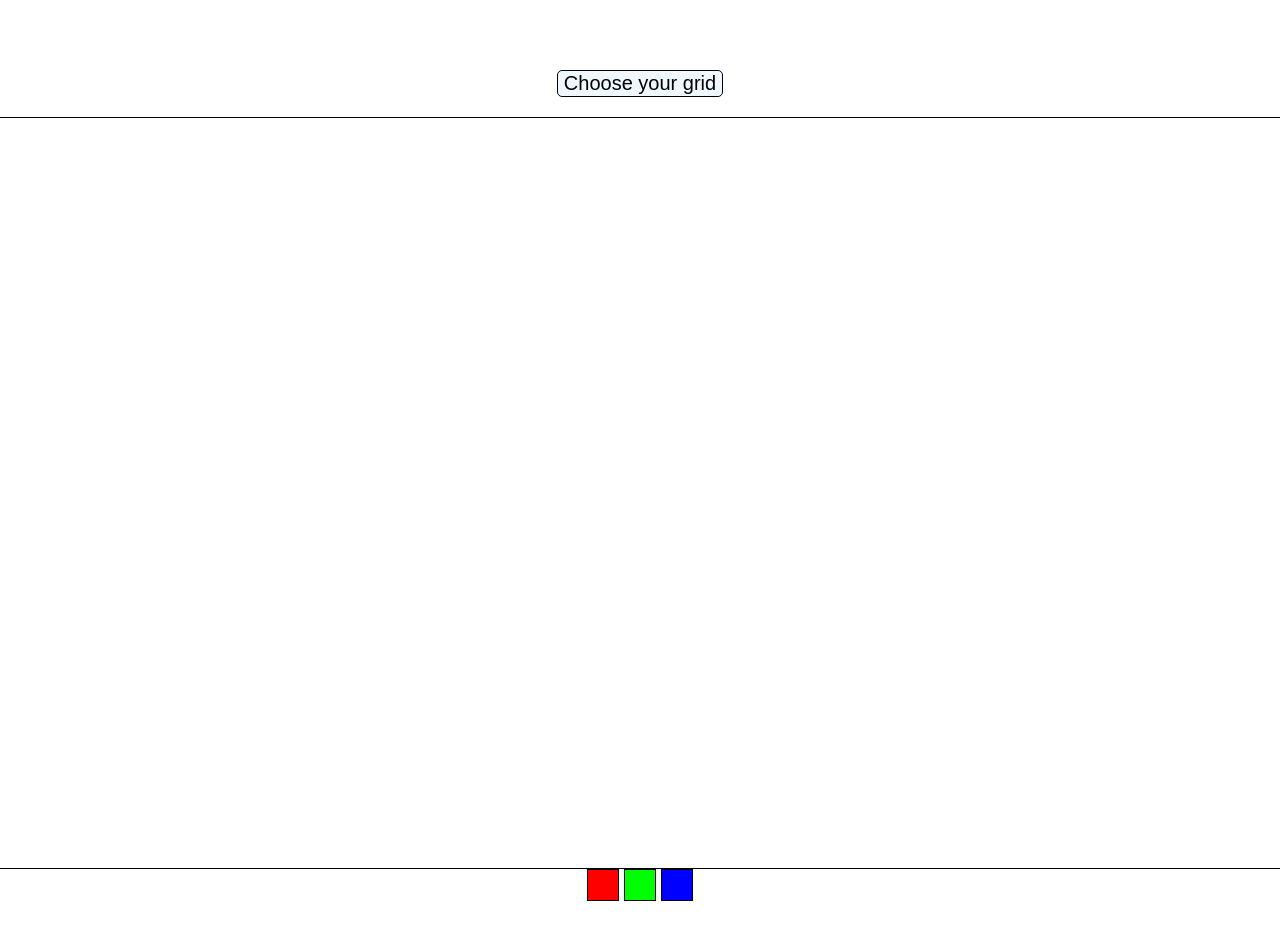
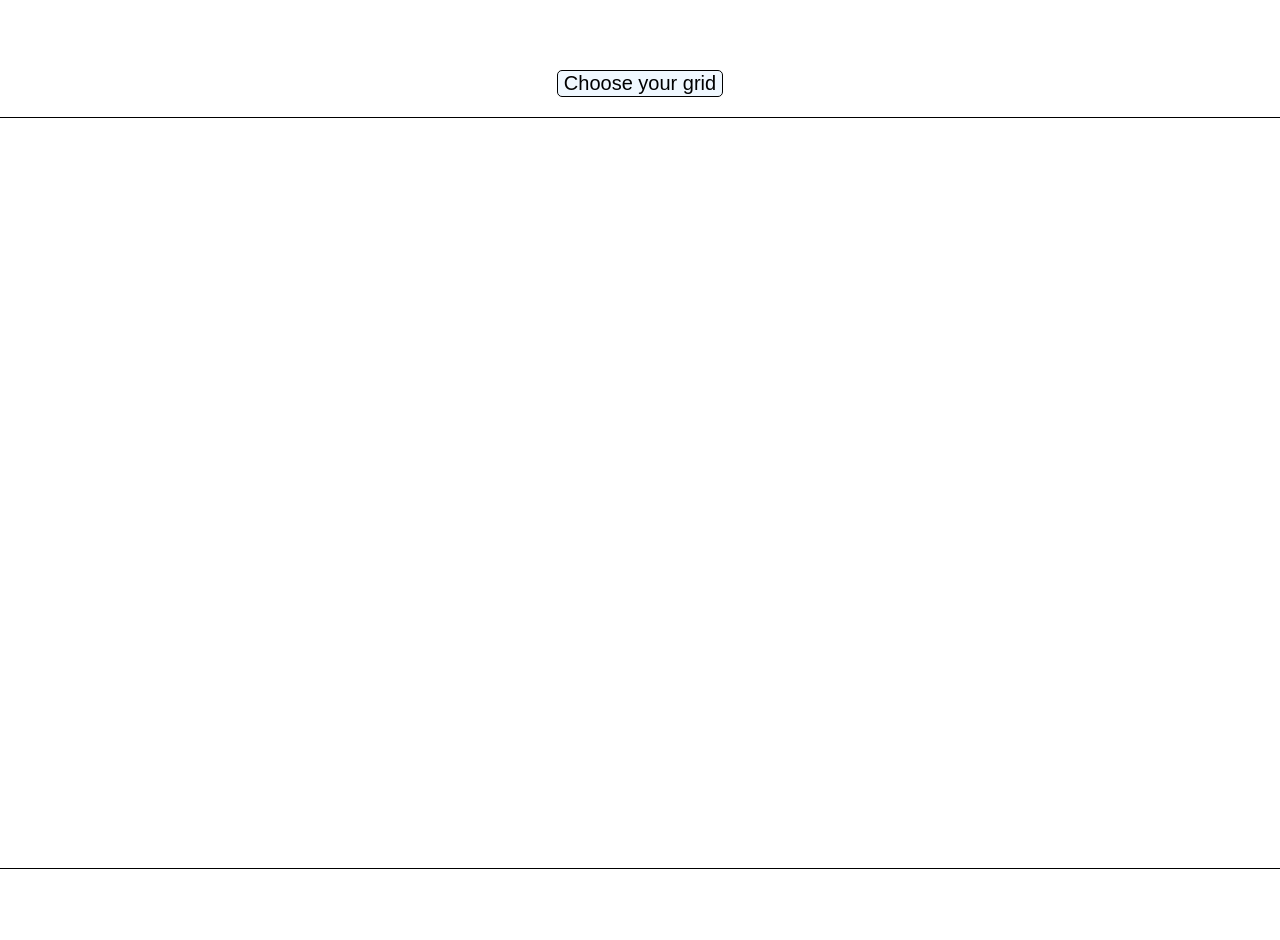
Before and after one commit to mik8920/Etch-a-Sketch_Project, a plain HTML site: page index.html in a window 1280 px wide. Shown: the top 940 px of the page. After the commit the page ends 919 px from the top, so only its background shows below. Drawn offline with Linux system fonts and the light colour scheme.

Commit message:
change the color pallete to random color

```diff
--- a/index.html
+++ b/index.html
@@ -9,24 +9,6 @@
   <body>
     <button id="gridButton">Choose your grid</button>
     <div class="gridContainer"></div>
-    <div class="color-palette" id="colorPalette">
-      <!-- Add color options here -->
-      <div
-        class="color-option"
-        style="background-color: #ff0000"
-        onclick="selectColor('#ff0000')"
-      ></div>
-      <div
-        class="color-option"
-        style="background-color: #00ff00"
-        onclick="selectColor('#00ff00')"
-      ></div>
-      <div
-        class="color-option"
-        style="background-color: #0000ff"
-        onclick="selectColor('#0000ff')"
-      ></div>
-      <!-- Add more color options as needed -->
     </div>
     <script src="/script.js"></script>
   </body>
--- a/script.js
+++ b/script.js
@@ -26,11 +26,11 @@ gridButton.addEventListener("mouseout", () => {
   gridButton.style.cursor = "default";
 });
 
-/* const getRandomColor = () => {
+const getRandomColor = () => {
   const randomRGB = () => Math.floor(Math.random() * 256);
   return `rgb(${randomRGB()}, ${randomRGB()}, ${randomRGB()})`;
 };
- */
+
 
 function selectColor(color) {
   selectedColor = color;
@@ -50,7 +50,7 @@ const gridFunction = () => {
 
     gridSquare.addEventListener("mouseover", () => {
       if (isMouseDown) {
-        gridSquare.style.backgroundColor = selectedColor;
+        gridSquare.style.backgroundColor = getRandomColor()
       }
     });
 
@@ -60,7 +60,7 @@ const gridFunction = () => {
 
     gridSquare.addEventListener("mousedown", () => {
       isMouseDown = true;
-      gridSquare.style.backgroundColor = selectedColor;
+      gridSquare.style.backgroundColor = getRandomColor()
     });
   }
 };
--- a/style.css
+++ b/style.css
@@ -9,7 +9,6 @@ body {
 
 .gridContainer {
   display: flex;
-  /* align-items: space-around; */
   border: 1px solid black;
   flex-wrap: wrap;
   height: 750px;
@@ -31,16 +30,3 @@ body {
   background-color: aliceblue;
   font-family: Arial, Helvetica, sans-serif;
 }
-
-.color-palette {
-  display: flex;
-  gap: 5px;
-  margin-bottom: 10px;
-}
-
-.color-option {
-  width: 30px;
-  height: 30px;
-  cursor: pointer;
-  border: 1px solid #000;
-}
```
